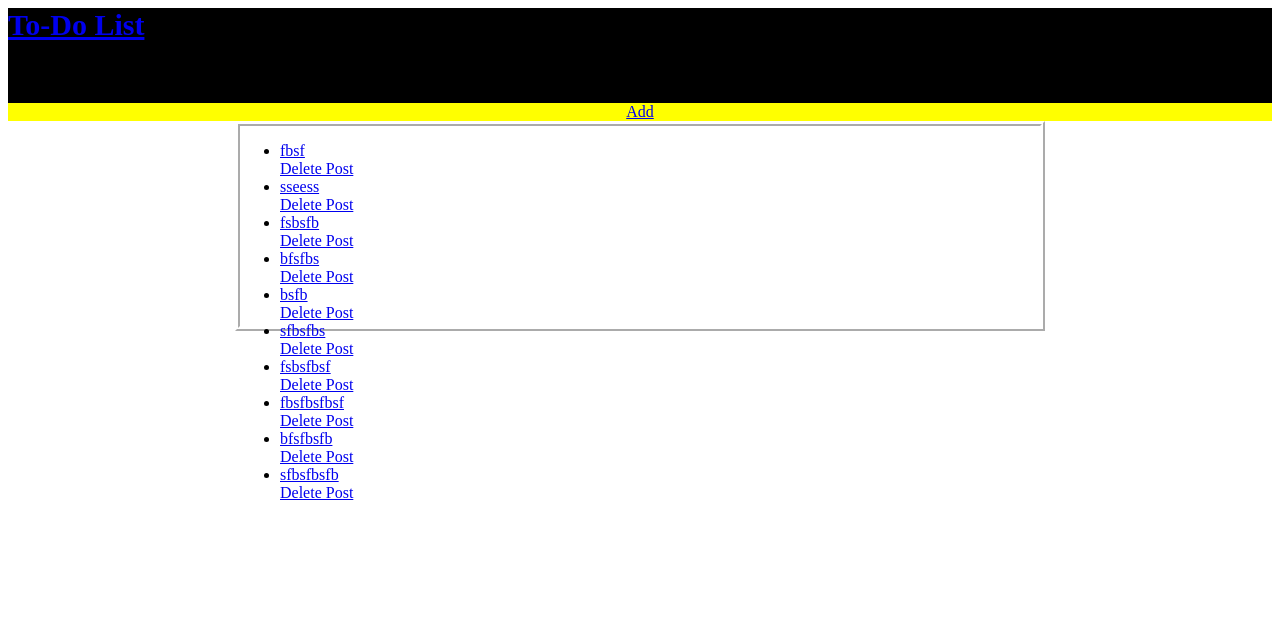
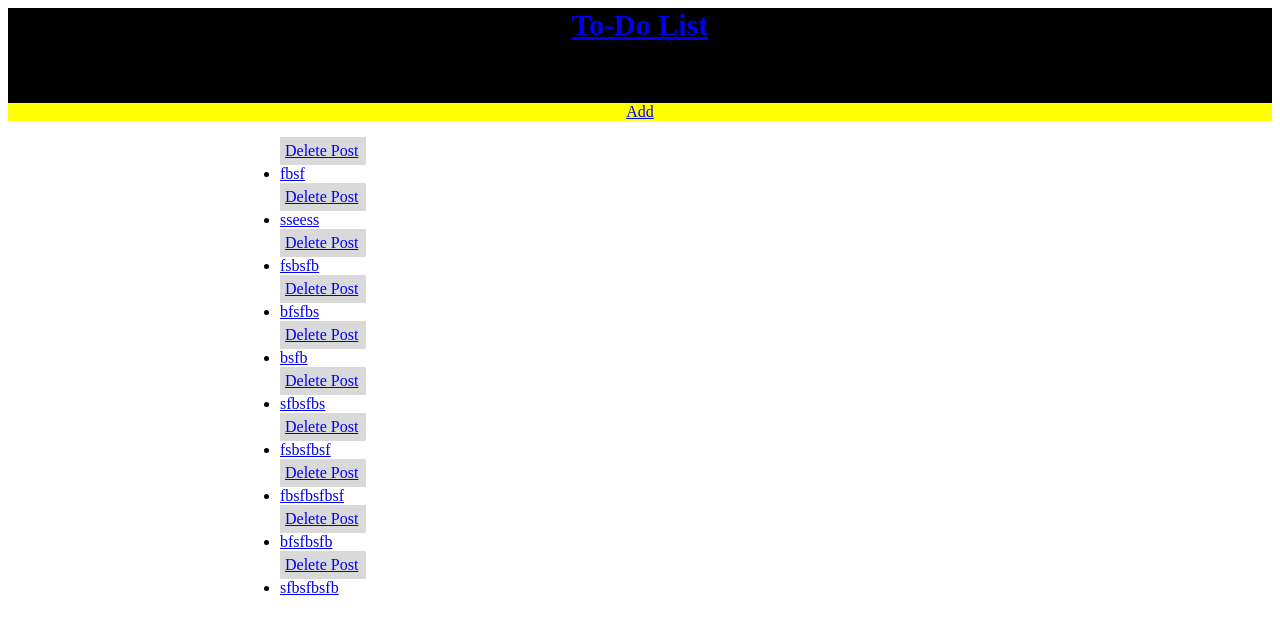
Before and after one commit to Moali97/ToDo-App, a Django app: page / in a window 1280 px wide. Shown: the top 634 px of the page. Run offline with Django 3.2, Linux system fonts and the light colour scheme; data comes from the database, SQL or seed files in the repository; both versions use the stored data as it was after the commit.

Commit message:
improving CSS

```diff
--- a/static/css/base.css
+++ b/static/css/base.css
@@ -2,12 +2,12 @@ header{
  background: #000000;
  height:95px;
  font-size: 15px;
+ text-align: center;
 }
 
 .content{
  width: 800px;
  margin: 0 auto;
- border-style: ridge; border-width: 5px; border-color: white;
  color: #000000;
  background: #FFFFFF;
  height: 200px;
@@ -26,5 +26,38 @@ header{
   font-family: sans-serif;
   margin: 10px auto 5px;
   width: 300px;
+}
 
+.delete{
+  padding: 5px;
+  width: 10%;
+  background: #d9d9d9;
+  color: #555;
+  overflow: auto;
+  text-align: justify;
+  font-size: 16px;
+  border-radius: ;
+  display:item ;
+  margin-right: 150px;
 }
+
+.post-button {
+  margin: 0;
+  border: none;
+  border-radius: 0;
+  width: 75%;
+  padding: 10px;
+  float: left;
+  font-size: 16px;
+}
+
+padding: 10px;
+  width: 25%;
+  background: #d9d9d9;
+  color: #555;
+  float: left;
+  text-align: center;
+  font-size: 16px;
+  cursor: pointer;
+  transition: 0.3s;
+  border-radius: 0;
--- a/templates/home.html
+++ b/templates/home.html
@@ -10,12 +10,15 @@
 
  <div class="content">
     <ul>
+
        {% for list in all_posts_list %}
+    <div class="delete">
+       <a href="{% url 'delete' list.id %}">Delete Post</a><br>
+    </div>
 
-       <li><a href="{% url 'post_detail' list.id %}">{{ list.title }}</a></li>
-       <a href="{% url 'delete' list.id %}">Delete Post</a>
+     <li><a href="{% url 'post_detail' list.id %}">{{ list.title }}</a></li>
+
 
        {% endfor %}
        {% endblock content %}
     </ul>
- </div>>
```
Also changed, not shown: db.sqlite3.
